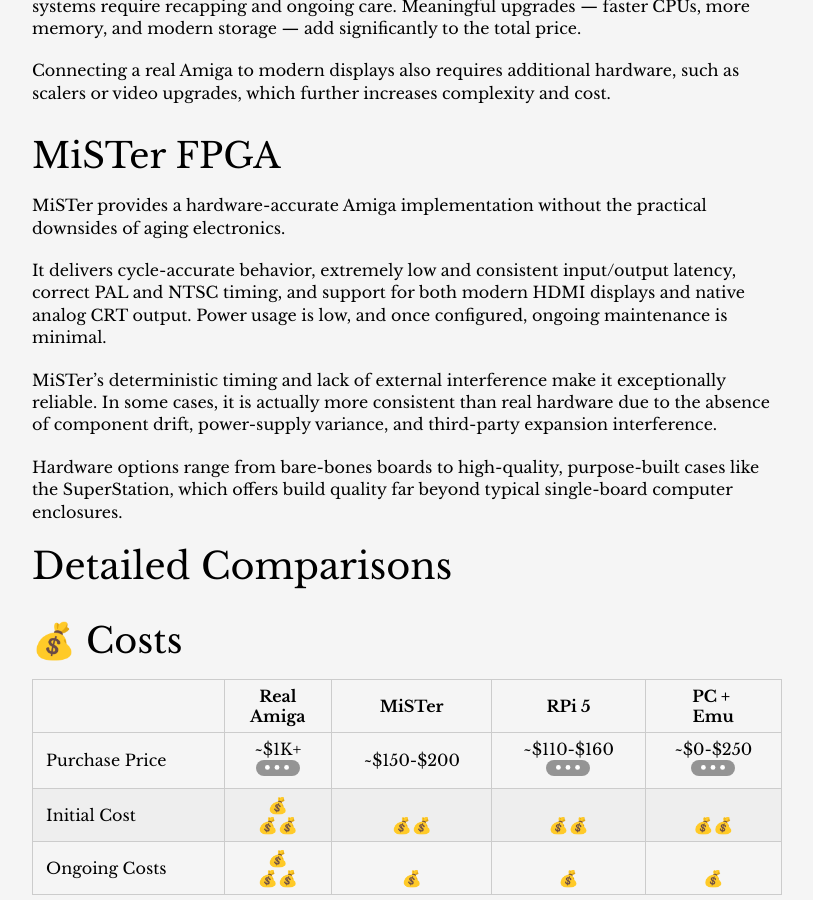
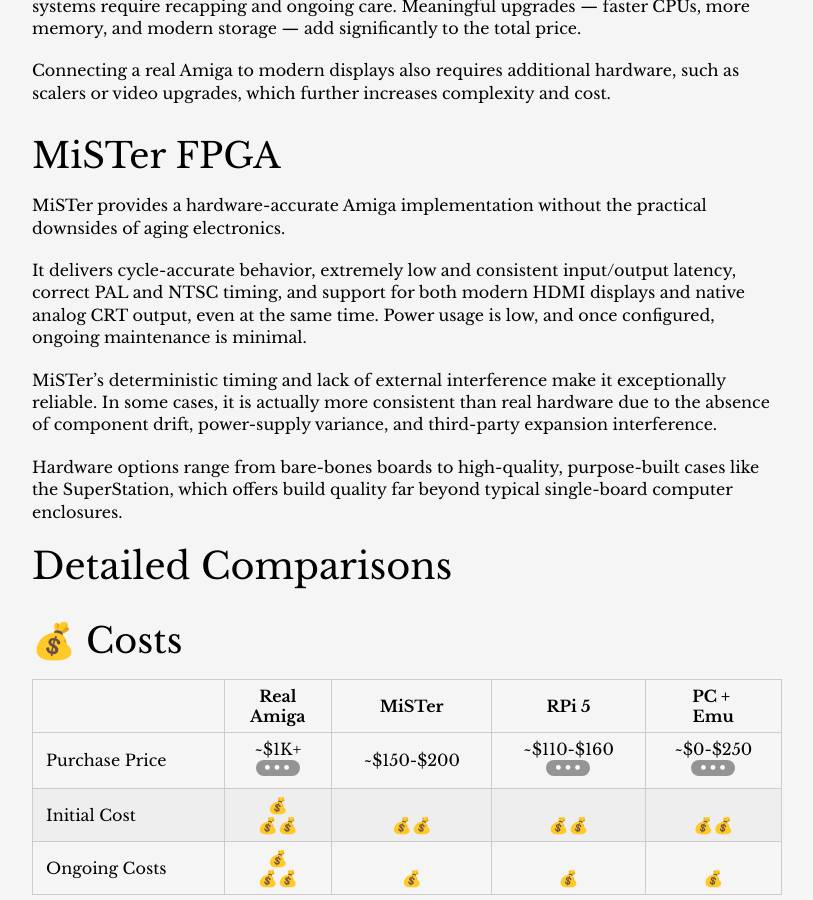
Before and after one commit to amigavision/amigavision.github.io, a Jekyll site: the page built from best.md, in a window 1280 px wide and 900 px high, scrolled down 1741 px. Shown: the whole window, without its empty margins (233-1046 px from the left). Built offline with Jekyll 4.4.1, drawn with Linux system fonts in a browser that asks for light colours.

Commit message:
Underappreciated feature

```diff
--- a/best.md
+++ b/best.md
@@ -47,7 +47,7 @@
 
 MiSTer provides a hardware-accurate Amiga implementation without the practical downsides of aging electronics.
 
-It delivers cycle-accurate behavior, extremely low and consistent input/output latency, correct PAL and NTSC timing, and support for both modern HDMI displays and native analog CRT output. Power usage is low, and once configured, ongoing maintenance is minimal.
+It delivers cycle-accurate behavior, extremely low and consistent input/output latency, correct PAL and NTSC timing, and support for both modern HDMI displays and native analog CRT output, even at the same time. Power usage is low, and once configured, ongoing maintenance is minimal.
 
 MiSTer’s deterministic timing and lack of external interference make it exceptionally reliable. In some cases, it is actually more consistent than real hardware due to the absence of component drift, power-supply variance, and third-party expansion interference.
 
```
